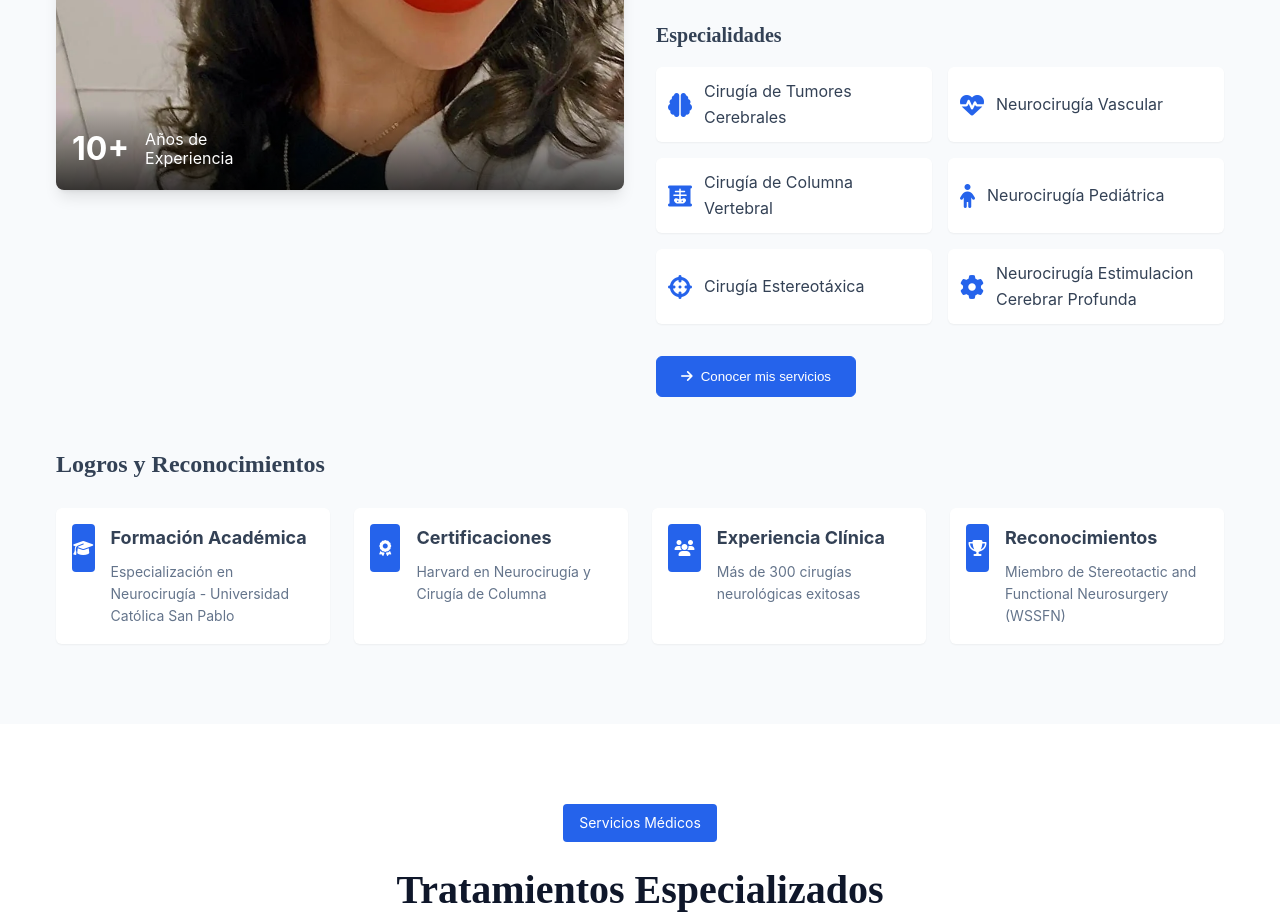
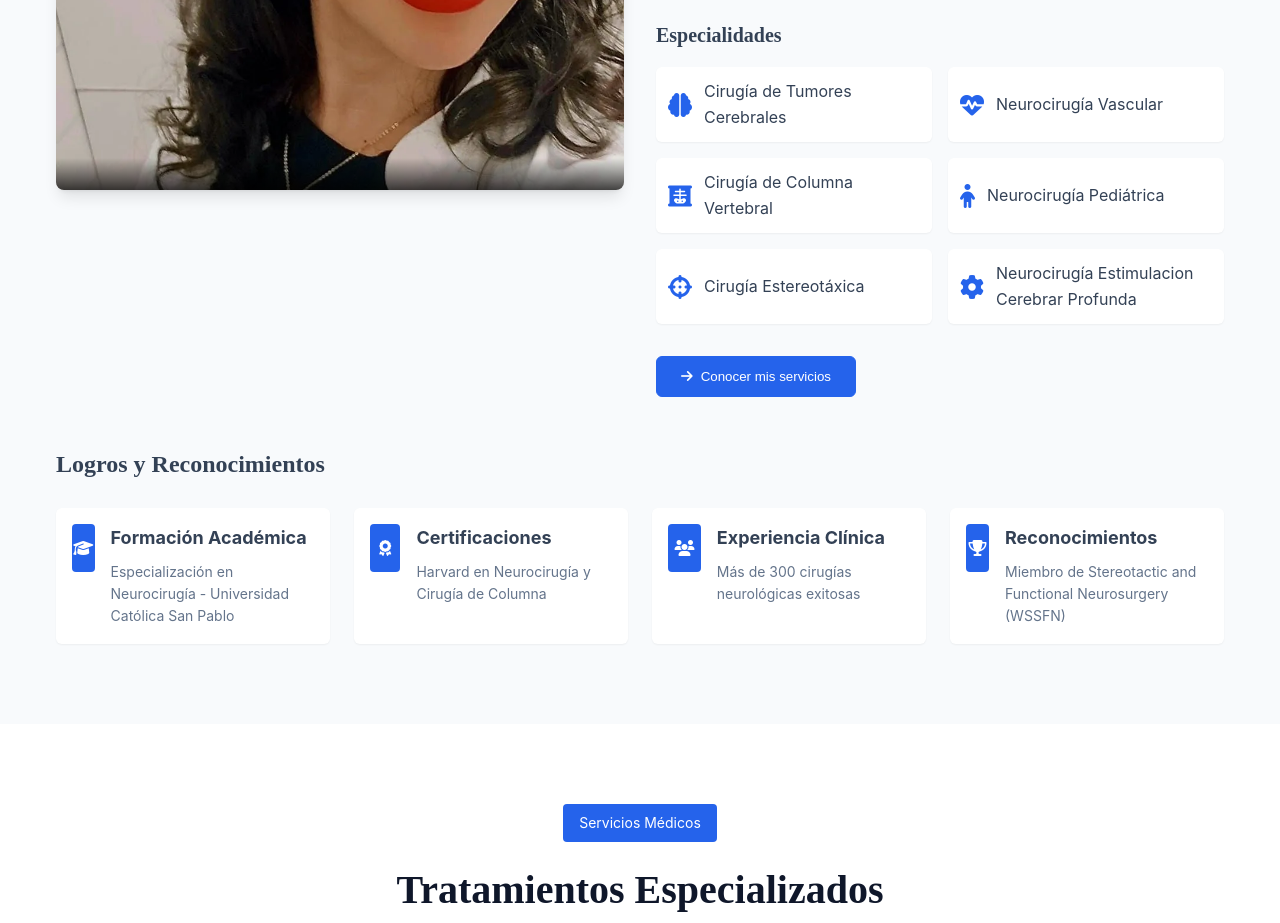
Before and after one commit to DraNoeliaGuthrie/Neurocirujana, a plain HTML site: page index.html in a window 1280 px wide. Shown: the part 1520-2443 px from the top of the page. Drawn offline with nearby package versions, Linux system fonts and the light colour scheme.

Commit message:
index.html

```diff
--- a/index.html
+++ b/index.html
@@ -166,8 +166,6 @@
                         <img src="tia.webp" alt="Dra. Noelia Guthrie" class="doctor-image">
                         <div class="image-overlay">
                             <div class="experience-badge">
-                                <div class="experience-number">10+</div>
-                                <div class="experience-text">Años de<br>Experiencia</div>
                             </div>
                         </div>
                     </div>
```
